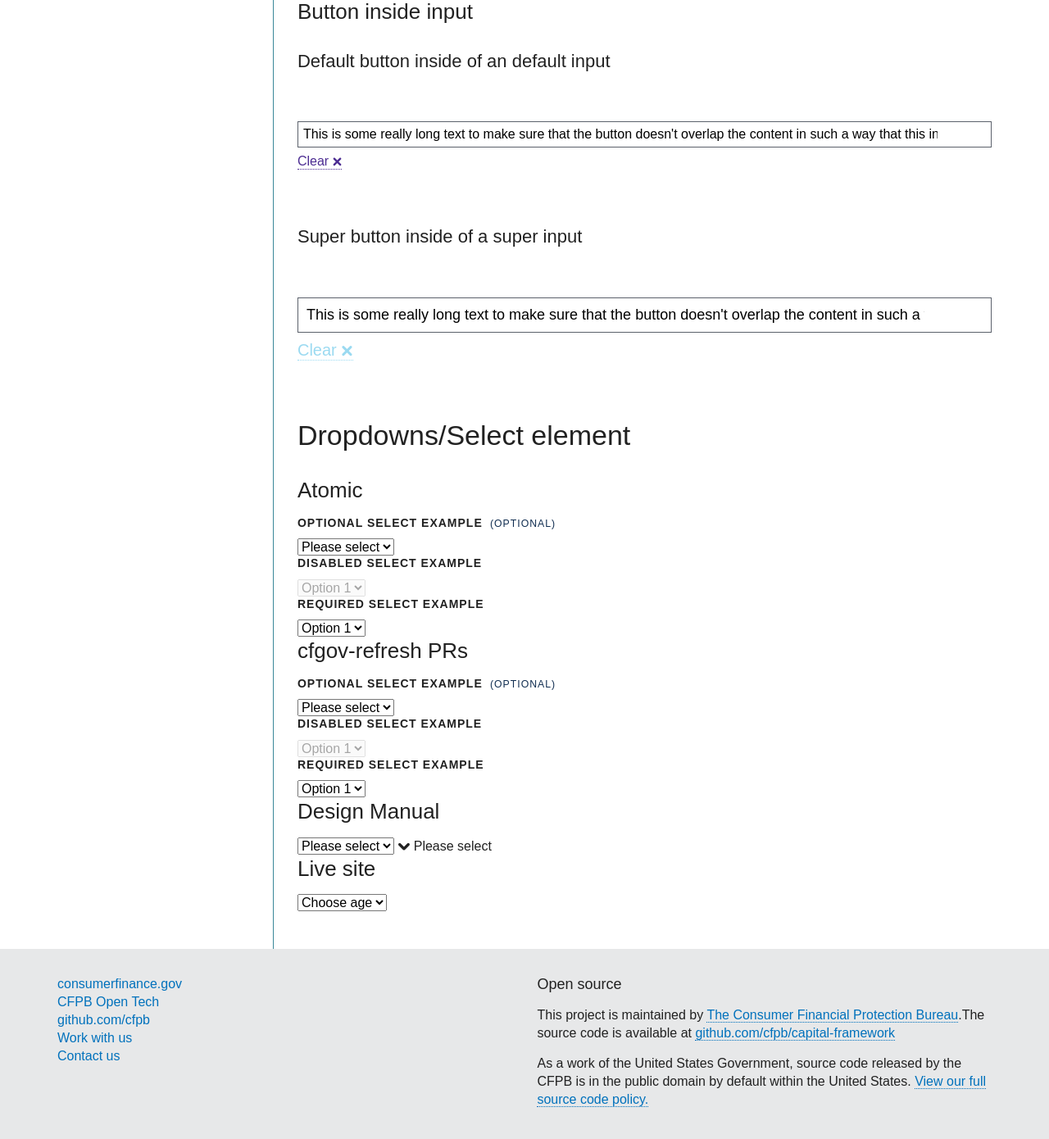
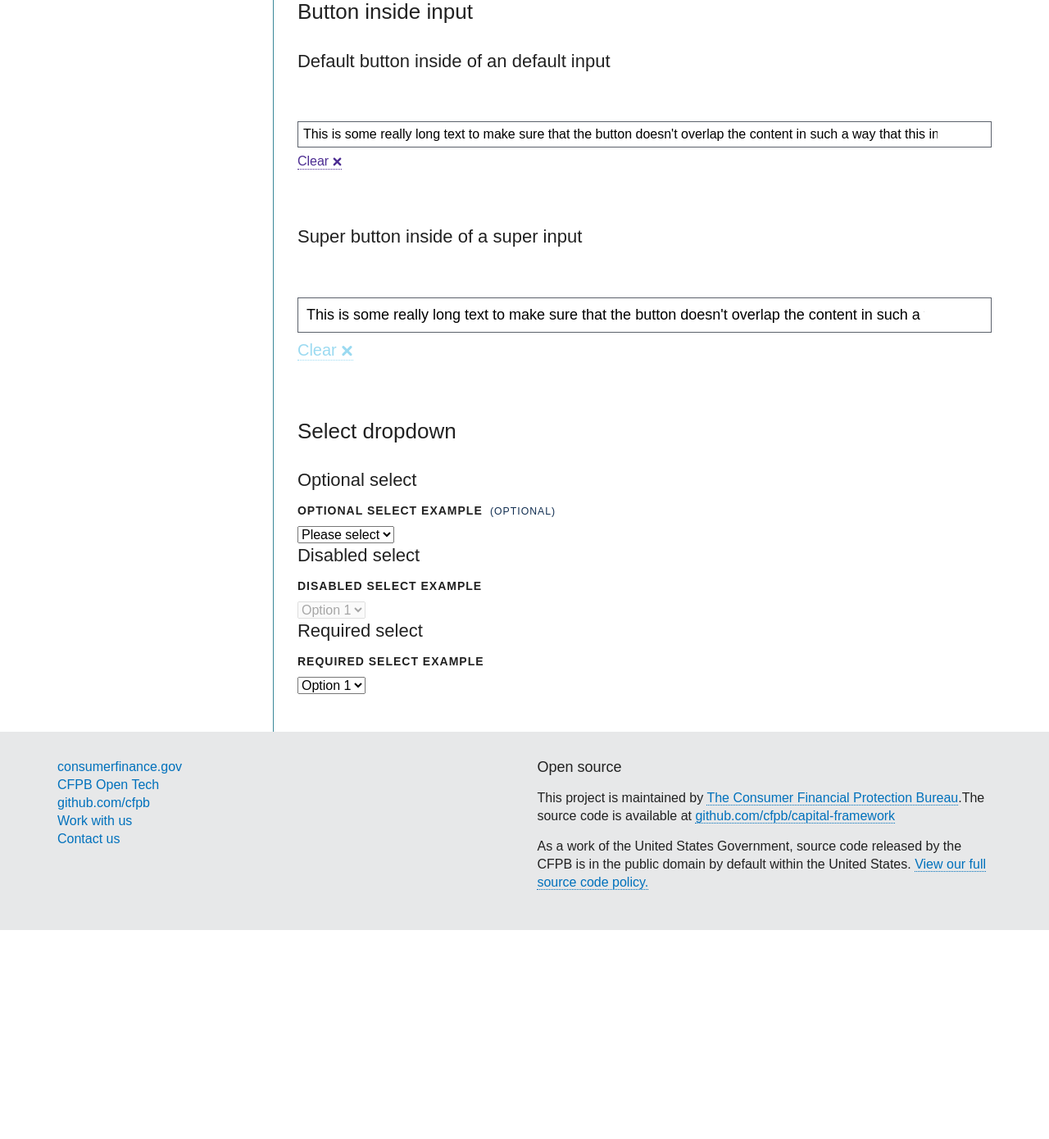
Before and after one commit to cfpb/capital-framework-sandbox, a Jekyll site: the page built from components/cf-forms/index.md, in a window 1280 px wide and 1400 px high, scrolled down 3807 px. Shown: the top 1390 px of the window at 82% size. Built offline with Jekyll 4.4.1, drawn with Linux system fonts in a browser that asks for light colours; some web fonts are replaced; after the commit the page ends 4942 px from its top, so only the background shows below that.

```diff
--- a/components/cf-forms/index.md
+++ b/components/cf-forms/index.md
@@ -346,27 +346,9 @@ parent: "Components"
     </div>
 </div>
 
-# Dropdowns/Select element
+## Select dropdown
 
-
-## Atomic
-
-<!--
-   label:         Name of the field.
-
-   placeholder:   Text for the placeholder.
-
-   fields:        An array of all the fields to select.
-
-   size:          The size of the field. Defaults to 1 (full-width).
-                  Possible options: 1, 1-2, 1-3
-
-   required:      Whether the field is required. Defaults to false.
-
-   disabled:      Whether the field is disabled. Defaults to false.
-
-   ==========================================================================
-   -->
+### Optional select
 
 <div class="form-l_col form-l_col-1">
     <label class="form-label-header"
@@ -414,76 +400,3 @@ parent: "Components"
         </select>
     </div>
 </div>
-
-
-## cfgov-refresh PRs
-
-<div class="form-l_col form-l_col-1">
-    <label class="form-label-header"
-           for="select_example">
-            Optional select example
-            <span class="micro-copy">&nbsp;(Optional)</span>
-    </label>
-    <div class="cf-select"><!-- molecule -->
-        <select id="select_example"> <!-- atom -->
-            <option value="" disabled selected>Please select</option> <!-- atom -->
-            <option value="option1">Option 1</option>
-            <option value="option2">Option 2</option>
-            <option value="option3">Option 3</option>
-            <option value="option4">Option 4</option>
-        </select>
-    </div>
-</div>
-
-<div class="form-l_col form-l_col-1">
-    <label class="form-label-header"
-           for="select_example">
-            Disabled select example
-    </label>
-    <div class="cf-select">
-        <select id="select_example" disabled>
-            <option value="option1">Option 1</option>
-            <option value="option2">Option 2</option>
-            <option value="option3">Option 3</option>
-            <option value="option4">Option 4</option>
-        </select>
-    </div>
-</div>
-
-<div class="form-l_col form-l_col-1">
-    <label class="form-label-header"
-           for="select_example">
-            Required select example
-    </label>
-    <div class="cf-select">
-        <select id="select_example" required>
-            <option value="option1">Option 1</option>
-            <option value="option2">Option 2</option>
-            <option value="option3">Option 3</option>
-            <option value="option4">Option 4</option>
-        </select>
-    </div>
-</div>
-
-
-## Design Manual
-
-<div class="custom-select is-enabled">
-    <select class="custom-select_select" data-placeholder="Please select">
-        <option value="">Please select</option>
-        <option value="option1">Option 1</option>
-        <option value="option2">Option 2</option>
-        <option value="option3">Option 3</option>
-        <option value="option4">Option 4</option>
-    </select>
-    <span class="custom-select_icon cf-icon cf-icon-down"></span>
-    <span class="custom-select_text custom-select_placeholder">Please select</span>
-</div>
-
-
-## Live site
-
-
-<div class="cf-select">
-  <select id="retirement-age-selector"><option value="">Choose age</option><option value="62">62</option><option value="63">63</option><option value="64">64</option><option value="65">65</option><option value="66">66</option><option value="67">67</option><option value="68">68</option><option value="69">69</option><option value="70">70</option></select>
-</div>
```
Also changed, not shown: other parts of components/cf-forms/index.md (+4 -0 lines).
